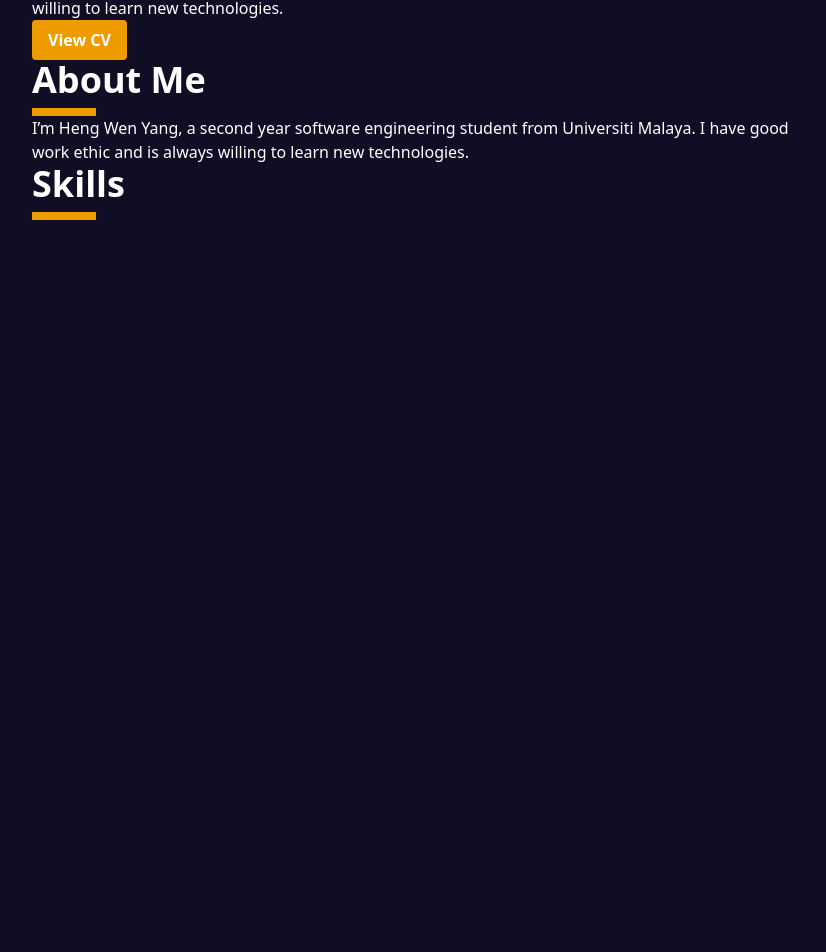
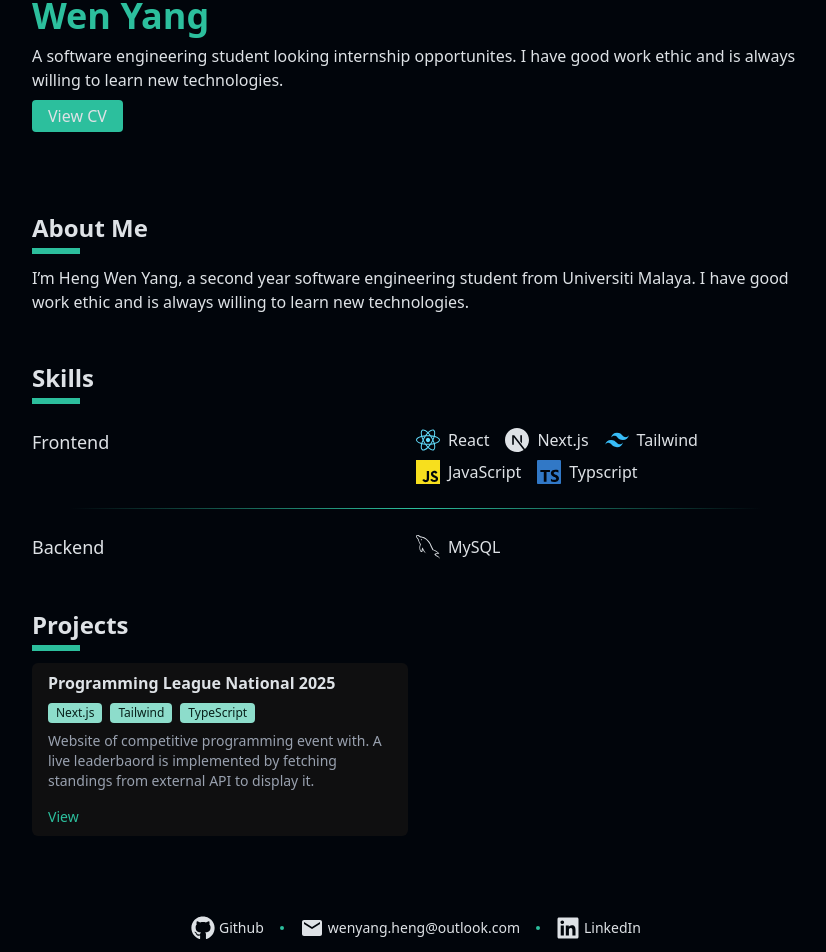
Before and after one commit to WenYang-Heng/portfolio, a React (Vite) app: page / in a window 1280 px wide. Shown: the part 100-1052 px from the top of the page, without its empty margins (224-1050 px from the left). Before the commit the page ends 800 px from the top, so only its background shows below. Built offline with nearby package versions, Linux system fonts and the light colour scheme.

Commit message:
update primary and background color, added gradient divider

```diff
--- a/package.json
+++ b/package.json
@@ -12,7 +12,8 @@
   "dependencies": {
     "@tailwindcss/vite": "^4.1.10",
     "react": "^19.1.0",
-    "react-dom": "^19.1.0"
+    "react-dom": "^19.1.0",
+    "react-icons": "^5.5.0"
   },
   "devDependencies": {
     "@eslint/js": "^9.25.0",
--- a/src/App.jsx
+++ b/src/App.jsx
@@ -4,28 +4,38 @@ import viteLogo from '/vite.svg'
 import './App.css'
 import Header from './components/Header'
 import Skills from './components/Skills'
+import Projects from './components/Projects'
+import Footer from './components/Footer'
 
 function App() {
   return (
     <>
-      <div id='main-container' className='w-[60%] m-auto'>
+      <div id='main-container' className='w-[60%] m-auto text-gray'>
         {/* Main Banner */}
-        <section>
-          <p>Hello, I'm</p>
-          <h1 className='text-5xl font-bold text-primary'>Wen Yang</h1>
-          <p>A software engineering student looking internship opportunites. I have good work ethic and is always willing to learn new technologies.</p>
-          <button className='bg-primary px-4 py-2 rounded-sm font-bold'>View CV</button>
+        <section className='my-20'>
+          <p className='leading-none'>Hello, I'm</p>
+          <h1 className='text-4xl font-bold text-primary'>Wen Yang</h1>
+          <p className='mt-2'>A software engineering student looking internship opportunites. I have good work ethic and is always willing to learn new technologies.</p>
+          <button className='bg-primary mt-2 px-4 py-1 rounded-sm'>View CV</button>
         </section>
 
         {/* About Me */}
+        <div className='flex flex-col gap-12'>
           <section>
             <Header title={"About Me"}/>
             <p>I’m Heng Wen Yang, a second year software engineering student from Universiti Malaya. I have good work ethic and is always willing to learn new technologies. </p>
           </section>
-
           {/* Skills */}
           <Skills />
+          {/* Projects */}
+          <section>
+            <Header title={"Projects"}/>
+            <Projects />
+          </section>
         </div>
+      </div>
+
+      <Footer />
     </>
   )
 }
--- /dev/null
+++ b/src/components/Footer/index.jsx
@@ -0,0 +1,42 @@
+import { IconContext } from "react-icons";
+import Header from "../Header";
+import { FaGithub, FaLinkedin } from "react-icons/fa";
+import { MdEmail } from "react-icons/md";
+
+const socials = [
+    {
+        title: "Github",
+        icon: <FaGithub />
+    },
+    {
+        title: "wenyang.heng@outlook.com",
+        icon: <MdEmail />
+    },
+    {
+        title: "LinkedIn",
+        icon: <FaLinkedin />
+    }
+]
+
+function Footer() {
+    return(
+        <footer className="mt-12 text-center text-sm text-gray">
+            <div className="w-full h-[0.5px] bg-gradient-to-r from-transparent from-5% via-primary to-transparent to-95%"></div>
+            <div className="flex justify-center items-center gap-4 py-8">
+                {socials.map((social, idx) => (
+                    <>
+                        <div key={social.title} className="flex items-center gap-1">
+                            <IconContext.Provider value={{ size: "24px" }}>
+                                {social.icon}
+                            </IconContext.Provider>
+                            <p>{social.title}</p>
+                        </div>
+                        {(idx != socials.length - 1) && <hr className="rounded-full w-1 h-1 bg-primary border-0"/>}
+                    </>
+                ))}
+            </div>
+        </footer>
+    );
+}
+
+export default Footer;
--- a/src/components/Header/index.jsx
+++ b/src/components/Header/index.jsx
@@ -1,8 +1,7 @@
 function Header({ title }) {
     return (
         <>
-            <h1 className="text-4xl font-bold border-b-8 border-primary pb-2 w-16 text-nowrap">{ title }</h1>
-            <span className="bg-primary h-4 w-4"></span>
+            <h1 className="text-2xl font-bold border-b-6 border-primary pb-1 mb-3 w-12 text-nowrap">{ title }</h1>
         </>
     );
 }
--- /dev/null
+++ b/src/components/Projects/index.jsx
@@ -0,0 +1,33 @@
+const projects = [
+    {
+        title: "Programming League National 2025",
+        stacks: ["Next.js", "Tailwind", "TypeScript"],
+        description: "Website of competitive programming event with. A live leaderbaord is implemented by fetching standings from external API to display it.",
+        link: "https://programmingleaguenational2025.vercel.app/"
+    }
+]
+
+function Projects() {
+    return(
+        <div className="grid grid-cols-2 gap-4">
+            {projects.map(project => (
+                <div key={project.title} className="rounded-md px-4 py-2 bg-[#0F0F10]">
+                    <h2 className="mb-2 font-bold">{project.title}</h2>
+                    <div className="flex gap-2 mb-2 items-center">
+                        {project.stacks.map((stack, idx) => (
+                            <>
+                                <p className="text-xs bg-[#8DDDCB] text-[#08211B] rounded-sm px-2 py-0.5">{stack}</p>
+                            </>
+                        ))}
+                    </div>
+                    <p className="text-sm text-gray-400">{project.description}</p>
+                    <div>
+                        <button className="text-primary mt-4 text-sm">View</button>
+                    </div>
+                </div>
+            ))}
+        </div>
+    );
+}
+
+export default Projects;
--- /dev/null
+++ b/src/components/Skills/TechStacks.jsx
@@ -0,0 +1,72 @@
+import { FaReact } from "react-icons/fa";
+import { SiNextdotjs, SiTypescript, SiJavascript } from "react-icons/si";
+import { RiTailwindCssFill } from "react-icons/ri";
+import { GrMysql } from "react-icons/gr";
+import { IconContext } from "react-icons";
+
+const techStacks = [
+    {
+        title: "Frontend",
+        skills: [
+            {
+                name: "React",
+                icon: <FaReact />,
+                color: "#61DBFB"
+
+            },
+            {
+                name: "Next.js",
+                icon: <SiNextdotjs />
+            },
+            {
+                name: "Tailwind",
+                icon: <RiTailwindCssFill />,
+                color: "#38BDF8"
+            },
+            {
+                name: "JavaScript",
+                icon: <SiJavascript />,
+                color: "#F7DF1E"
+            },
+            {
+                name: "Typscript",
+                icon: <SiTypescript />,
+                color: "#3178C6"
+            }
+        ]
+    },
+    {
+        title: "Backend",
+        skills: [
+            {
+                name: "MySQL",
+                icon: <GrMysql />
+            },
+        ]
+    },
+]
+
+function TechStacks () {
+    return(
+        (techStacks.map((stack, idx) =>
+            <>
+                <div key={stack.title} className={`grid grid-cols-2 ${idx != techStacks.length - 1 ? "my-6" : "mt-6"}`}>
+                    <h2 className="text-lg">{stack.title}</h2>
+                    <div className="flex flex-wrap gap-4 gap-y-2">
+                        {stack.skills.map((skill) => (
+                            <div key={skill.name} className="flex items-center gap-2">
+                                <IconContext.Provider value={{ size: '24px', color: skill.color }}>
+                                    <span>{skill.icon}</span>
+                                </IconContext.Provider>
+                                <p className="">{skill.name}</p>
+                            </div>
+                        ))}
+                    </div>
+                </div>
+                {idx != techStacks.length - 1 && <div className="w-full h-[0.5px] bg-gradient-to-r from-transparent from-5% via-primary to-transparent to-95%"></div>  }
+            </>
+        ))
+    );
+}
+
+export default TechStacks;
--- a/src/components/Skills/index.jsx
+++ b/src/components/Skills/index.jsx
@@ -1,21 +1,11 @@
 import Header from "../Header";
-
-const techStacks = [
-    {
-        title: "Frontend",
-        stacks: [
-            {
-                name: "React",
-                icon: "something"
-            },
-        ]
-    }
-]
+import TechStacks from "./TechStacks";
 
 function Skills() {
     return (
         <section>
             <Header title={"Skills"}/>
+            <TechStacks />
         </section>
     );
 }
--- a/src/index.css
+++ b/src/index.css
@@ -1,8 +1,10 @@
 @import "tailwindcss";
 
 @theme {
-    --color-main-bg: #110D25;
-    --color-primary: #EE9B00;
+    --color-main-bg: #01050B;
+    --color-primary: #2CBF9D;
+    --color-secondary: #423F77;
+    --color-gray: #DEE2E6
 }
 
 body {
```
Also changed, not shown: 1 other file (tests, documents, lock files or other folders). Lines whose indentation alone changed are shown as unchanged.
